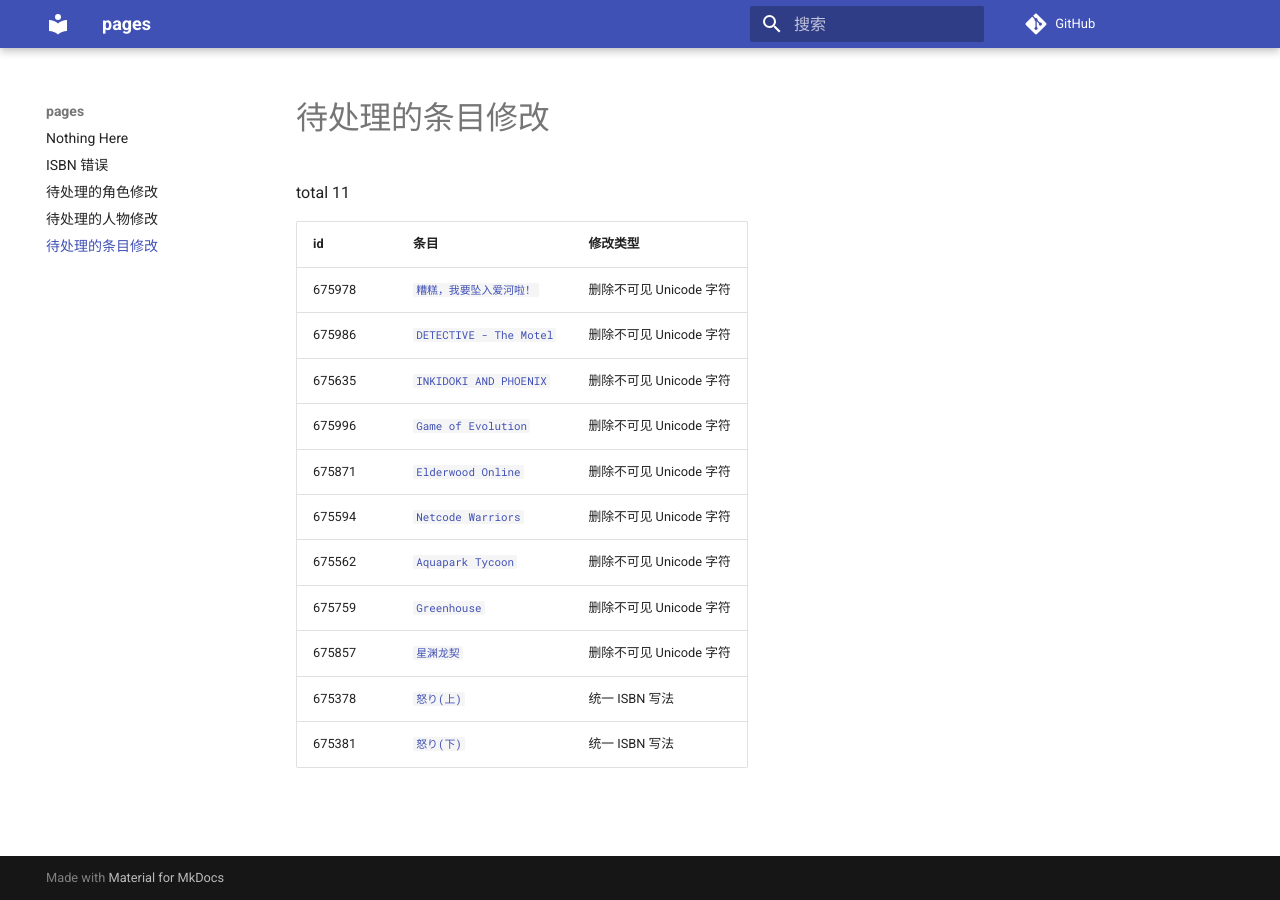
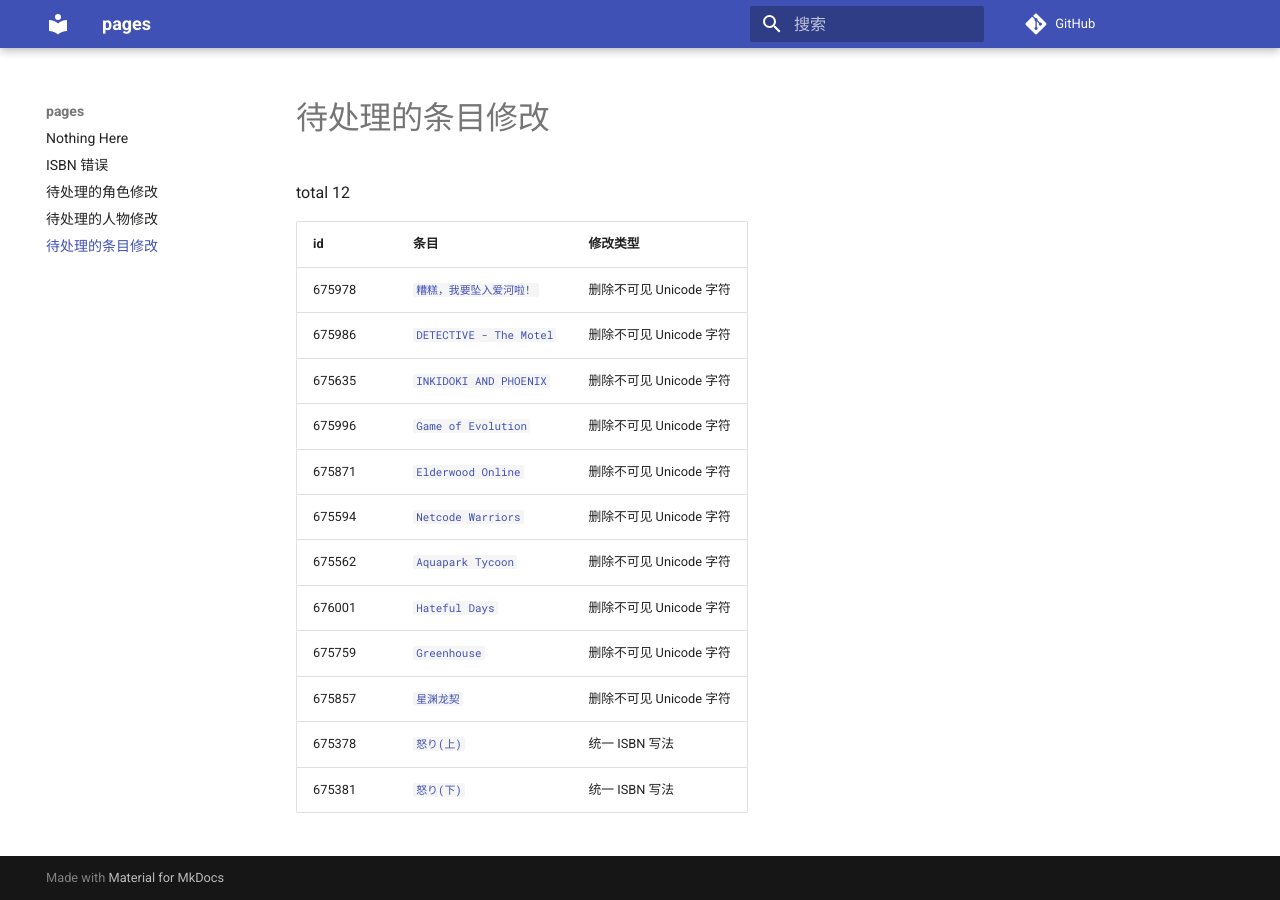
Before and after one commit to trim21/bangumi-pages, an MkDocs documentation site: the page built from docs/pending-subject-changes.md, in a window 1280 px wide. Built offline with MkDocs 1.6.1 and Material for MkDocs 9.7.7, drawn with Linux system fonts in a browser that asks for light colours; comment, search, counter and statistics services are not loaded.

Commit message:
update pending-changes.md

```diff
--- a/docs/pending-subject-changes.md
+++ b/docs/pending-subject-changes.md
@@ -1,6 +1,6 @@
 # 待处理的条目修改
 
-total 11
+total 12
 
 | id | 条目 | 修改类型 |
 | --- | --- | --- |
@@ -11,6 +11,7 @@ total 11
 | 675871 | [`Elderwood Online`](https://bgm.tv/subject/675871) | 删除不可见 Unicode 字符 |
 | 675594 | [`Netcode Warriors`](https://bgm.tv/subject/675594) | 删除不可见 Unicode 字符 |
 | 675562 | [`Aquapark Tycoon`](https://bgm.tv/subject/675562) | 删除不可见 Unicode 字符 |
+| 676001 | [`Hateful Days`](https://bgm.tv/subject/676001) | 删除不可见 Unicode 字符 |
 | 675759 | [`Greenhouse`](https://bgm.tv/subject/675759) | 删除不可见 Unicode 字符 |
 | 675857 | [`星渊龙契`](https://bgm.tv/subject/675857) | 删除不可见 Unicode 字符 |
 | 675378 | [`怒り(上)`](https://bgm.tv/subject/675378) | 统一 ISBN 写法 |
```
